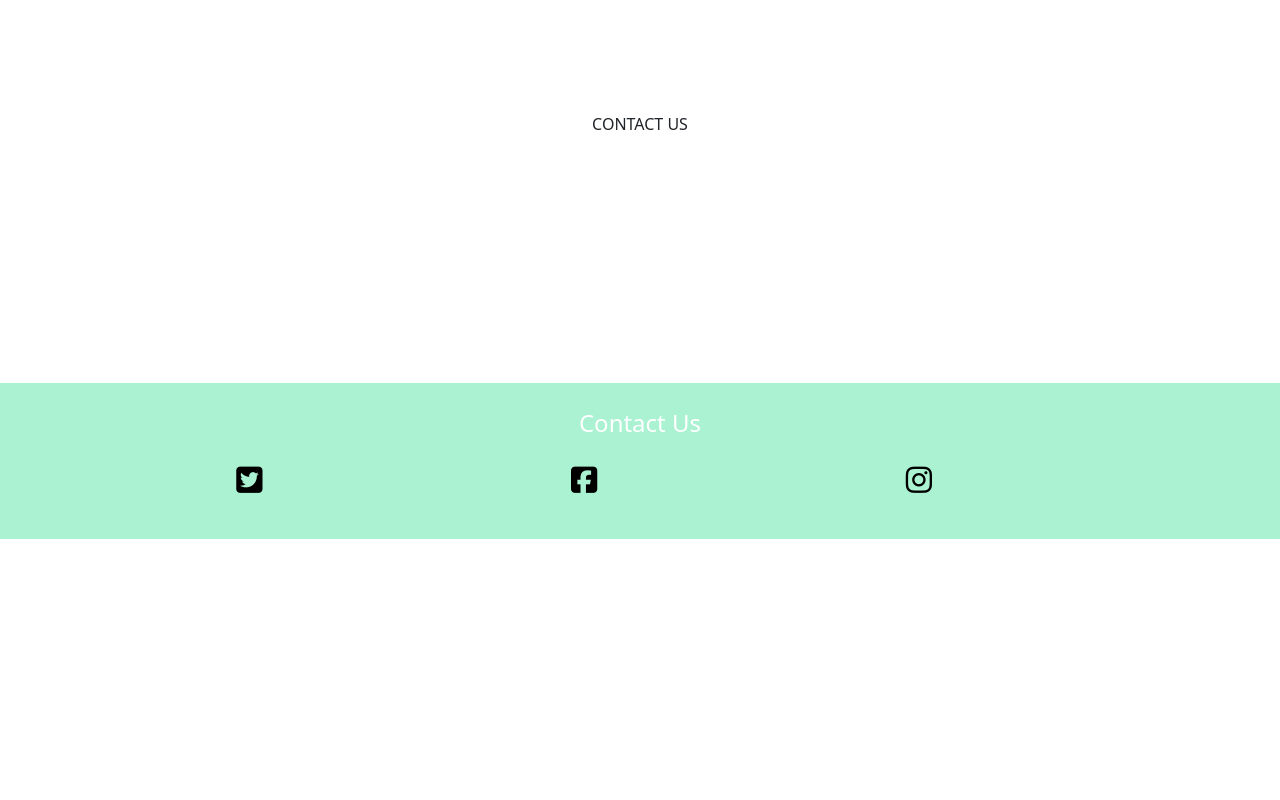
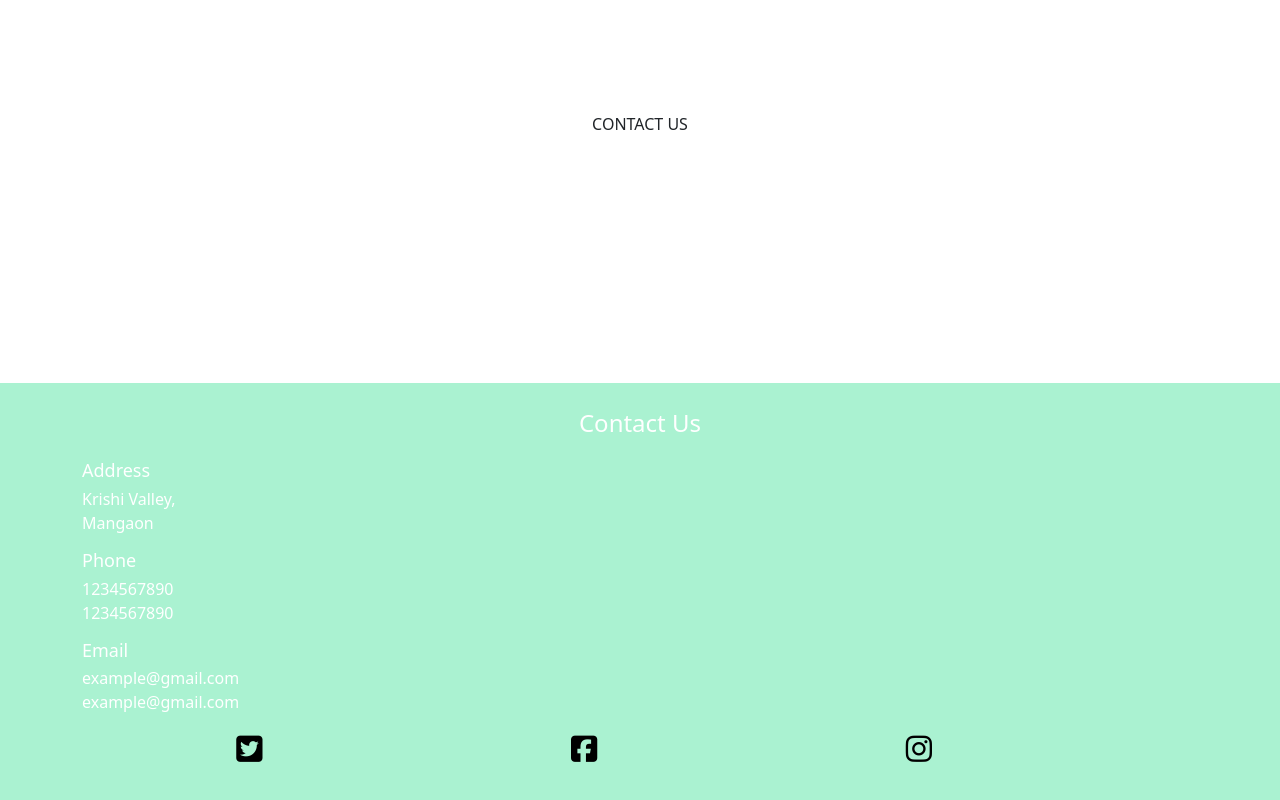
Before and after one commit to EduAshishPatil/Krishi, a plain HTML site: page index.html in a window 1280 px wide. Shown: the part 2017-2817 px from the top of the page. Before the commit the page ends 2556 px from the top, so only its background shows below. Drawn offline with nearby package versions, Linux system fonts and the light colour scheme; a web font is replaced by a local one.

Commit message:
Structural changes

```diff
--- a/index.css
+++ b/index.css
@@ -106,3 +106,12 @@ footer ul {
 .products-popup .modal-dialog .modal-header {
     border-bottom: none;
 }
+
+footer .container .row .col-6 p {
+    margin: 0;
+}
+
+footer .container .row .col-6 h6 {
+    font-size: 18px;
+    margin: 15px 0 5px;
+}
--- a/index.html
+++ b/index.html
@@ -168,11 +168,28 @@
                     </div>
                 </div> -->
 
-                <div class="col-12">
+                <div class="col-sm-12 col-md-12 col-12">
                     <h4>Contact Us</h2>
-                        <div>
+                </div>
+                <div class="col-sm-12 col-md-12 col-6">
+                    <p>
+                        <h6>Address</h6>
+                        <p>Krishi Valley,</p>
+                        <p>Mangaon</p>
+                    </p>
+                    <p>
+                        <h6>Phone</h6>
+                        <p>1234567890</p>
+                        <p>1234567890</p>
+                    </p>
+                    <p>
+                        <h6>Email</h6>
+                        <p>example@gmail.com</p>
+                        <p>example@gmail.com</p>
+                    </p>
+                </div>
+                <div class="col-sm-12 col-md-12 col-6">
                     <ul>
-                                <!-- <li>080-23203511</li> -->
                         <li>
                             <a href="#"><i class="fab fa-twitter-square"></i></a>
                         </li>
@@ -182,7 +199,6 @@
                 </div>
             </div>
         </div>
-        </div>
     </footer>
 </body>
 
```
Lines whose indentation alone changed are shown as unchanged.
